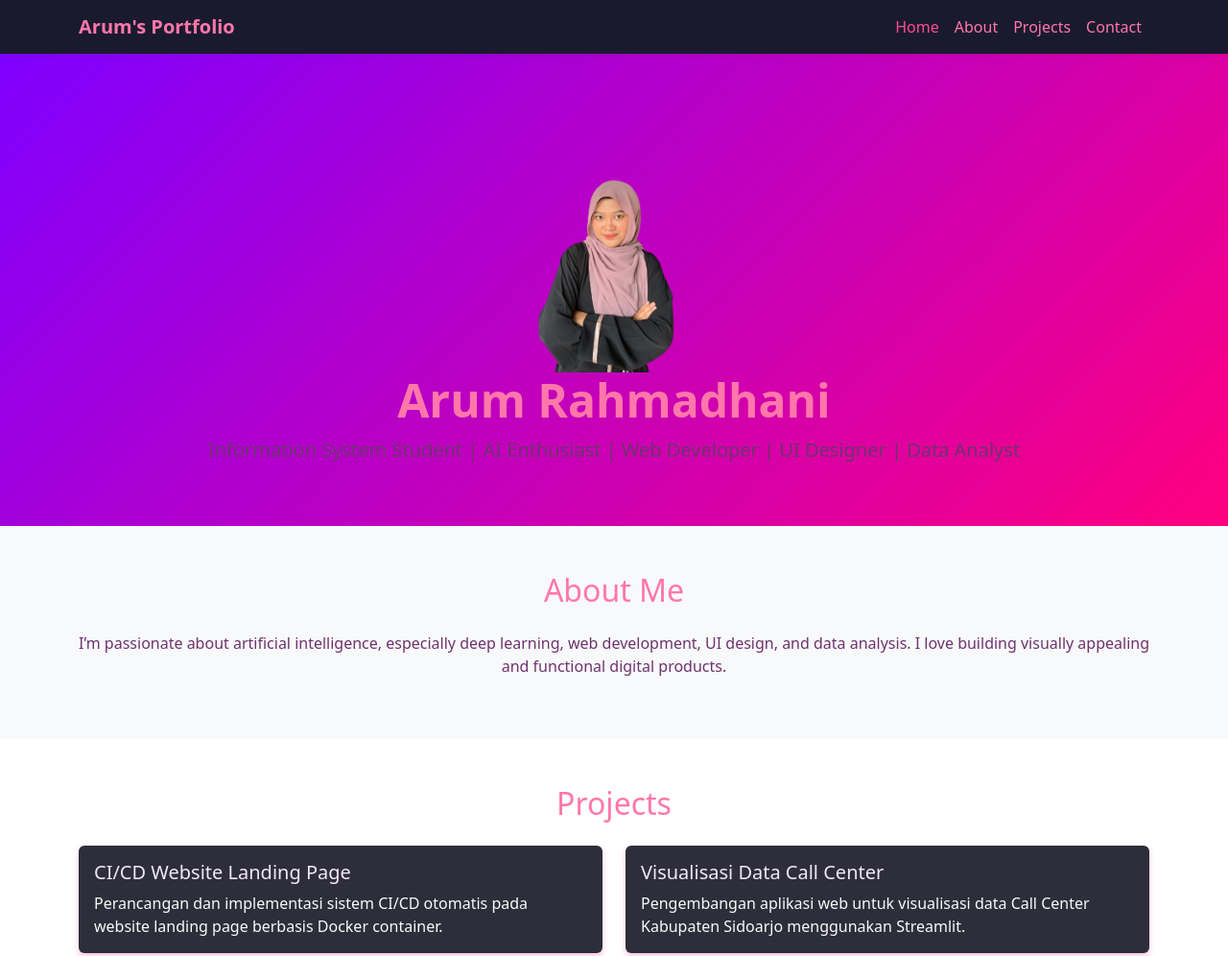
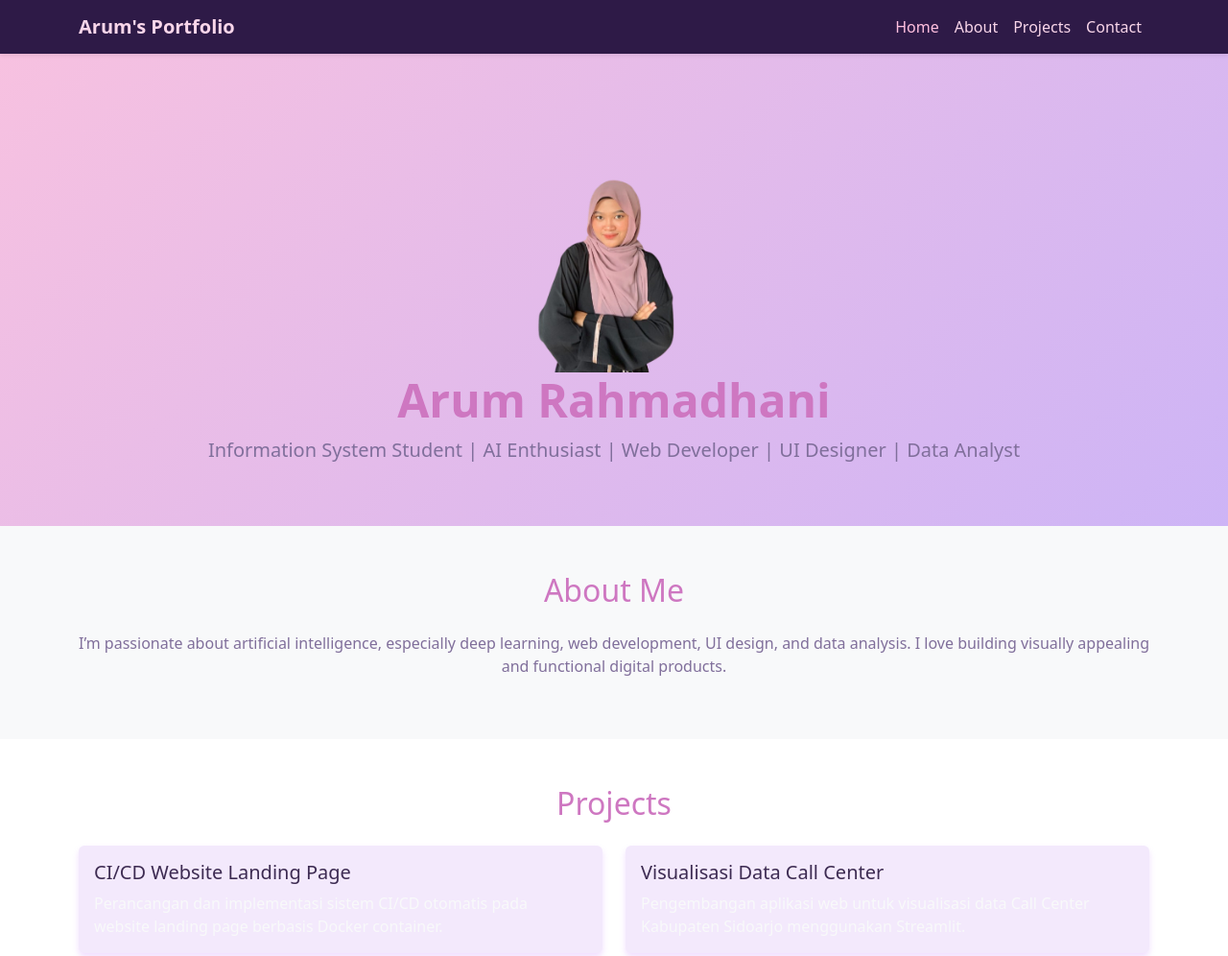
Before and after one commit to Arumrahma20/portfolio-site, a plain HTML site: page docs/index.html in a window 1280 px wide. Shown: the top 996 px of the page at 96% size. Drawn offline with nearby package versions, Linux system fonts and the light colour scheme.

Commit message:
Build for GitHub Pages

```diff
--- a/docs/css/style.css
+++ b/docs/css/style.css
@@ -1,75 +1,77 @@
-.bg-gradient-pinkblue {
-  background: linear-gradient(135deg, #7f00ff, #ff007f);
-  color: #f0e7f9;
+/* Gradient background: soft pink to lavender */
+.bg-gradient-pinkblue,
+.hero-section {
+  background: linear-gradient(135deg, #f7c1e0, #cdb4f6);
+  color: #3d2b52;
 }
 
-.hero-section {
-  background: linear-gradient(135deg, #7f00ff, #ff007f);
-  color: #f0e7f9;
-}
-
+/* Navbar: dark soft purple */
 .navbar-dark {
-  background: #1a1a2e;
+  background: #2e1a47;
 }
 .navbar-dark .navbar-brand,
 .navbar-dark .nav-link {
-  color: #ff77aa;
+  color: #f9d6ea;
   transition: color 0.3s ease;
 }
 .navbar-dark .nav-link:hover,
 .navbar-dark .nav-link.active {
-  color: #ff4d94;
+  color: #ffc0df;
 }
 
+/* Buttons: pink-outline with hover */
 .btn-outline-primary {
-  color: #ff77aa;
-  border-color: #ff77aa;
+  color: #ffaad4;
+  border-color: #ffaad4;
   transition: all 0.3s ease;
 }
 .btn-outline-primary:hover {
-  background-color: #ff4d94;
+  background-color: #ff91c1;
   color: #fff;
-  border-color: #ff4d94;
+  border-color: #ff91c1;
 }
 
+/* Card: lavender background */
 .card {
-  background-color: #2e2e3a;
-  color: #f0e7f9;
+  background-color: #f3e9fc;
+  color: #3d2b52;
   border: none;
-  box-shadow: 0 4px 6px rgba(255, 77, 148, 0.3);
+  box-shadow: 0 4px 6px rgba(207, 145, 255, 0.3);
   transition: transform 0.3s ease, box-shadow 0.3s ease;
 }
 .card:hover {
   transform: translateY(-8px);
-  box-shadow: 0 15px 25px rgba(255, 77, 148, 0.6);
+  box-shadow: 0 15px 25px rgba(207, 145, 255, 0.5);
 }
 
+/* Profile image: subtle shadow */
 .profil-img {
   width: 160px;
   height: auto;
   object-fit: contain;
-  box-shadow: 0 5px 20px rgba(255, 77, 148, 0.6);
-  border-radius: 0;
+  box-shadow: 0 5px 20px rgba(255, 161, 216, 0.5);
+  border-radius: 12px;
   transition: box-shadow 0.3s ease;
 }
 .profil-img:hover {
-  box-shadow: 0 8px 30px rgba(255, 77, 148, 0.9);
+  box-shadow: 0 8px 30px rgba(255, 161, 216, 0.8);
 }
 
+/* Sections */
 #about, #contact {
-  background-color: #1a1a2e;
-  color: #3d3941;
+  background-color: #fef6fb;
+  color: #5a4b68;
 }
 
+/* Headings & Text */
 h1, h2, h5 {
-  color: #ff77aa;
+  color: #ce77c1;
 }
 p, .lead {
-  color: #6e336e;
+  color: #806f9b;
 }
 
-
-/* nnn */
+/* Image Slider */
 .slider-fade {
   position: relative;
   width: 100%;
```
